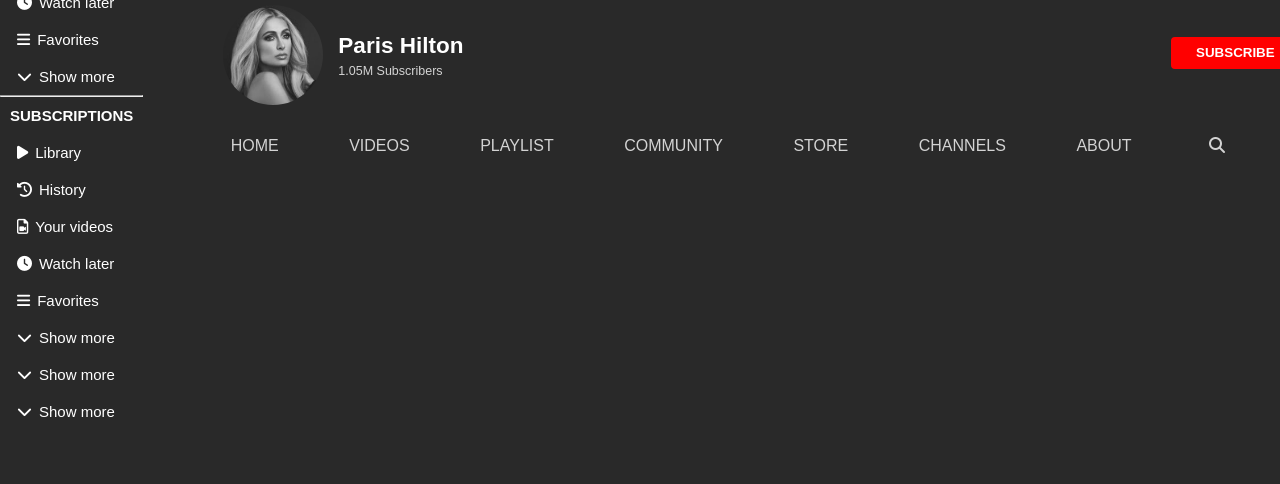
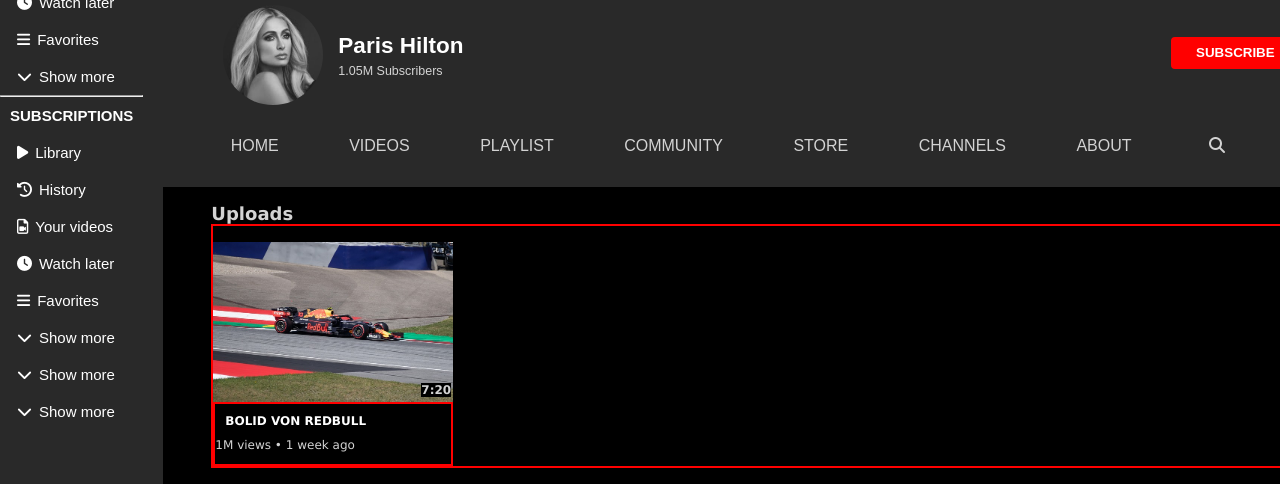
Before and after one commit to Leotrimbehrami/Youtube-clone, a plain HTML site: page index.html in a window 1280 px wide. Shown: the part 339-823 px from the top of the page. Before the commit the page ends 800 px from the top, so only its background shows below. Drawn offline with Linux system fonts and the light colour scheme.

Commit message:
header sidebar und banner menu fertig

```diff
--- a/css/style.css
+++ b/css/style.css
@@ -181,7 +181,7 @@ h3 {
 .buton{
     padding-right: 9rem;
 }
-button{
+.subs{
     width: 8rem;
     height: 2rem;
     background-color: red;
@@ -211,26 +211,71 @@ button{
     list-style: none;
     margin: 1rem;
     font-size: 16px;
-
-    /* padding: 10px;
-    margin: 10px; */
 }
-
 .menu ul li a{
     text-decoration: none;
     color: lightgray;
-    /* padding-left: 3rem;
-    padding-right: 5rem; */
+}
+.menu ul li a:hover{
+    text-decoration: underline;
+}
+
+/* video section */
+.video-content{
+
+    font-size: 12px;
+    font-family: Verdana, Geneva, Tahoma, sans-serif;
+    width: 100%;
+    height: 100%;
+    padding-left: 3rem;
+    padding-top: 1rem;
+    padding-bottom: 1rem;
+   background-color: black;
+   color: lightgray;
+}
+.videos{
+    border: 2px solid red;
 }
 
 
 
+.video{
+    padding-top: 1rem;
+    display: flex;
+    position: relative;
+}
 
+/* .videos{
+   display: flex;
+} */
 
+/* .video{
+    position: relative;
+    border: 2px solid red;
+    width: 100%;
+} */
+.video img{
+    width: 15rem;
+    height: 10rem;
+}
 
-
-
-/* .hilton {
+.video span {
+    position: absolute;
+    bottom: 5px;
+    left: 13rem;
+    background-color: black;
+    font-weight: bold;
+}
+.videotext{
     display: flex;
     flex-direction: column;
-} */
+    align-items: flex-start;
+    width: 15rem;
+    height: 4rem;
+    border: 2px solid red;
+}
+.videotext h3{
+    color: white;
+    display: flex;
+    padding-right: 5rem;
+}
--- a/index.html
+++ b/index.html
@@ -147,7 +147,7 @@
             </div>
             </div>
             <div class="buton">
-                <button>SUBSCRIBE</button>
+                <button class="subs">SUBSCRIBE</button>
             </div>
         </div>
 
@@ -165,6 +165,23 @@
               </li>
             </ul>
           </div>
+          <!-- banner menu end -->
+
+          <!-- video section -->
+          <div class="video-content">
+            <h2>Uploads</h2>
+            <div class="videos">
+                <div class="video">
+                    <img src="./images/RB.jpg" alt="">
+                    <span>7:20</span>
+                </div>
+                <div class="videotext">
+                    <h3>Bolid von Redbull</h3>
+                    <p>1M views &#8226 1 week ago</p>
+                </div>
+            </div>
+          </div>
+
 
 
 
```
Also changed, not shown: images/RB.jpg (added), images/ferr.jpg (added), images/ferr2.jpg (added), images/ferrari.jpg (added), images/flug.jpg (added), images/flug1.jpg (added), images/heli.jpg (added), images/sky.jpg (added).
